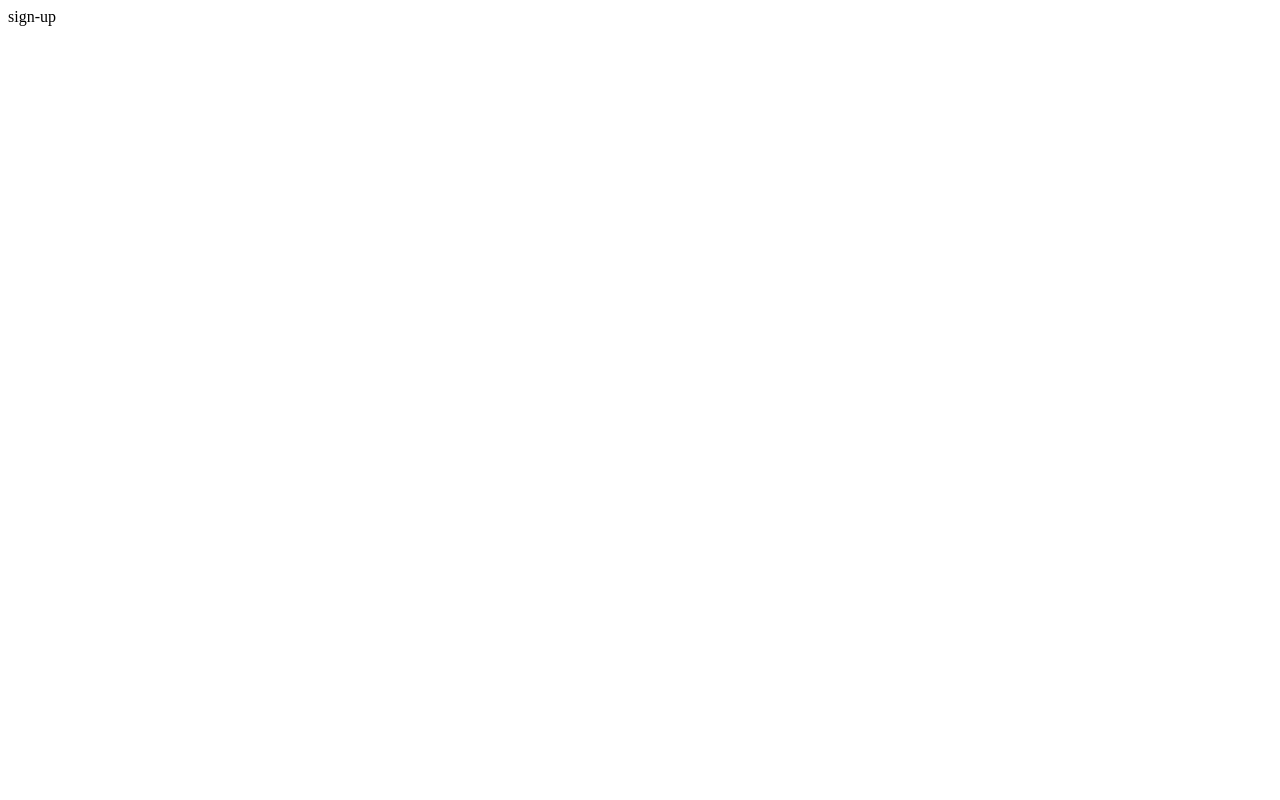
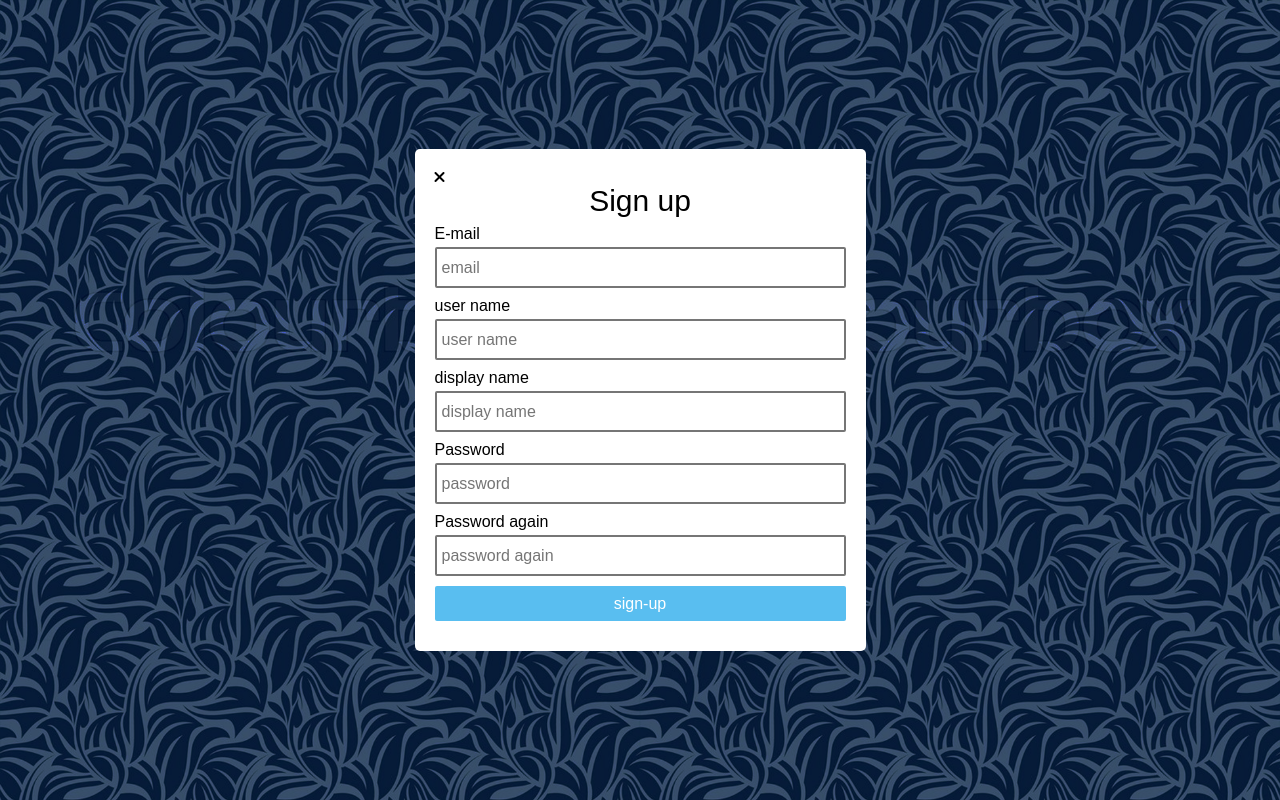
Before and after one commit to DowneyX/webtechnologie-project, a Flask app: page /auth/sign-up in a window 1280 px wide. Before the commit the page is almost empty. Run offline with Flask 2, Linux system fonts and the light colour scheme.

Commit message:
added: sign-in and sign-up page

```diff
--- a/website/routes/auth.py
+++ b/website/routes/auth.py
@@ -4,7 +4,7 @@ auth = Blueprint('auth', __name__)
 
 @auth.route('/sign-in', methods=['GET', 'POST'])
 def login():
-    return "<p>sign-in</p>"
+    return render_template('sign-in.html')
 
 
 @auth.route('/sign-out')
@@ -14,4 +14,4 @@ def logout():
 
 @auth.route('/sign-up', methods=['GET', 'POST'])
 def sign_up():
-    return "<p>sign-up</p>"
+    return render_template('sign-up.html')
--- a/website/static/css/base.css
+++ b/website/static/css/base.css
@@ -131,10 +131,6 @@ body {
   font-family: Arial, Helvetica, sans-serif;
 }
 
-.content-container {
-  padding-top: 100px;
-}
-
 .normalize-link:link {
   text-decoration: none;
 }
--- a/website/static/css/header.css
+++ b/website/static/css/header.css
@@ -32,3 +32,7 @@ header nav ul li {
 header nav {
   margin-left: 100px;
 }
+
+.content-container {
+  padding-top: 100px;
+}
--- /dev/null
+++ b/website/static/css/sign-up.css
@@ -0,0 +1,50 @@
+h2 {
+  text-align: center;
+  font-size: 30px;
+}
+
+.sign-up-container {
+  padding: 20px;
+  background-color: white;
+  border-radius: 5px;
+}
+
+.sign-up-container-parent {
+  height: 100vh;
+  display: flex;
+  justify-content: center;
+  align-items: center;
+}
+
+.button {
+  background-color: #59bef0;
+  border: none;
+  color: white;
+  text-align: center;
+  text-decoration: none;
+  display: inline-block;
+  width: 100%;
+  font-size: 16px;
+  height: 35px;
+  border-radius: 2px;
+  margin-bottom: 10px;
+}
+
+.button:hover {
+  background-color: #4aa5d3;
+}
+
+.field-container {
+  margin: 10px 0 10px 0;
+}
+
+.field-container input {
+  display: block;
+  width: 400px;
+  margin-top: 5px;
+  height: 35px;
+  font-size: 16px;
+  border-radius: 2px;
+  border-style: solid;
+  padding-left: 5px;
+}
--- /dev/null
+++ b/website/templates/bases/base-no-navbar.html
@@ -0,0 +1,23 @@
+<!DOCTYPE html>
+<html lang="en">
+  <head>
+    <meta charset="UTF-8" />
+    <meta http-equiv="X-UA-Compatible" content="IE=edge" />
+    <meta name="viewport" content="width=device-width, initial-scale=1.0" />
+    <link
+      rel="stylesheet"
+      href="{{ url_for('static', filename='css/all-icons.css') }}"
+    />
+    <link
+      rel="stylesheet"
+      href="{{ url_for('static', filename='css/base.css') }}"
+    />
+    {% block stylesheet %} {% endblock %}
+    <title>Bos en Duin - {% block title %} {% endblock %}</title>
+  </head>
+
+  <body>
+    <!-- page content -->
+    <div class="content-container">{% block content %} {% endblock %}</div>
+  </body>
+</html>
--- /dev/null
+++ b/website/templates/sign-up.html
@@ -0,0 +1,73 @@
+{% extends "bases/base-no-navbar.html" %}
+
+<!--page specific title -->
+{% block title %} sign-up {% endblock %}
+
+<!--page specific css -->
+{%block stylesheet %}
+<link
+  rel="stylesheet"
+  href="{{ url_for('static', filename='css/sign-up.css') }}"
+/>
+{% endblock %}
+
+<!--page specific content -->
+{% block content %}
+
+<div class="sign-up-container-parent">
+  <div class="sign-up-container">
+    <a class="normalize-link" href="/">
+      <i class="fa-solid fa-xmark"></i>
+    </a>
+
+    <h2>Sign up</h2>
+    <form method="POST">
+      <div class="">
+        <div class="field-container">
+          <label for="email">E-mail</label>
+          <input id="email" type="" placeholder="email" required />
+        </div>
+
+        <div class="field-container">
+          <label for="username">user name</label>
+          <input id="username" type="text" placeholder="user name" required />
+        </div>
+
+        <div class="field-container">
+          <label for="display name">display name</label>
+          <input
+            id="display name"
+            type="text"
+            placeholder="display name"
+            required
+          />
+        </div>
+
+        <div class="field-container">
+          <label for="password"> Password</label>
+          <input
+            id="password"
+            type="password"
+            placeholder="password"
+            required
+          />
+        </div>
+
+        <div class="field-container">
+          <label for="password"> Password again</label>
+          <input
+            id="password"
+            type="password"
+            placeholder="password again"
+            required
+          />
+        </div>
+      </div>
+
+      <div>
+        <button class="button" type="submit">sign-up</button>
+      </div>
+    </form>
+  </div>
+</div>
+{% endblock %}
```
Also changed, not shown: website/static/css/sign-in.css (added, +55 -0 lines), website/templates/sign-in.html (added, +53 -0 lines).
